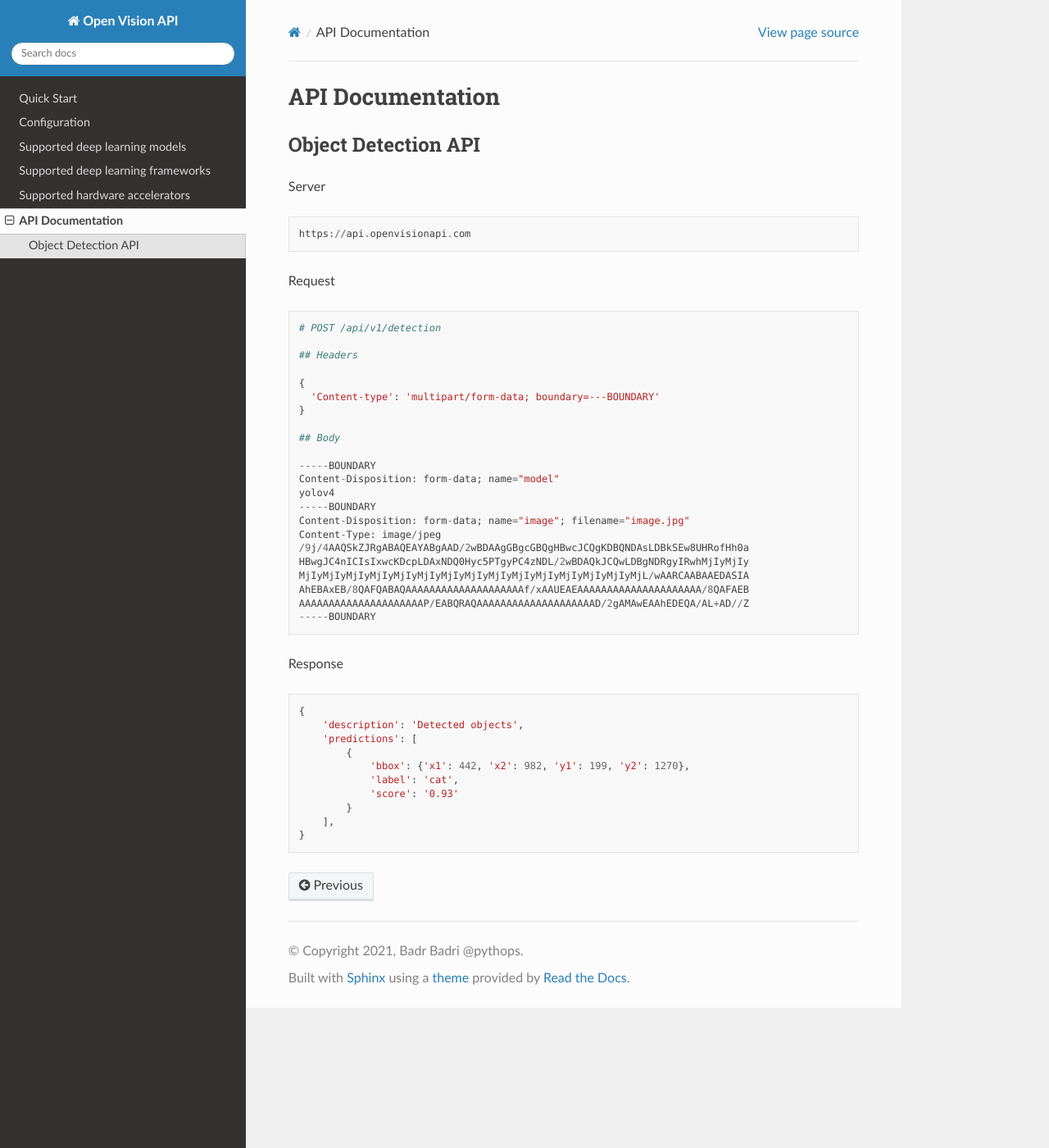
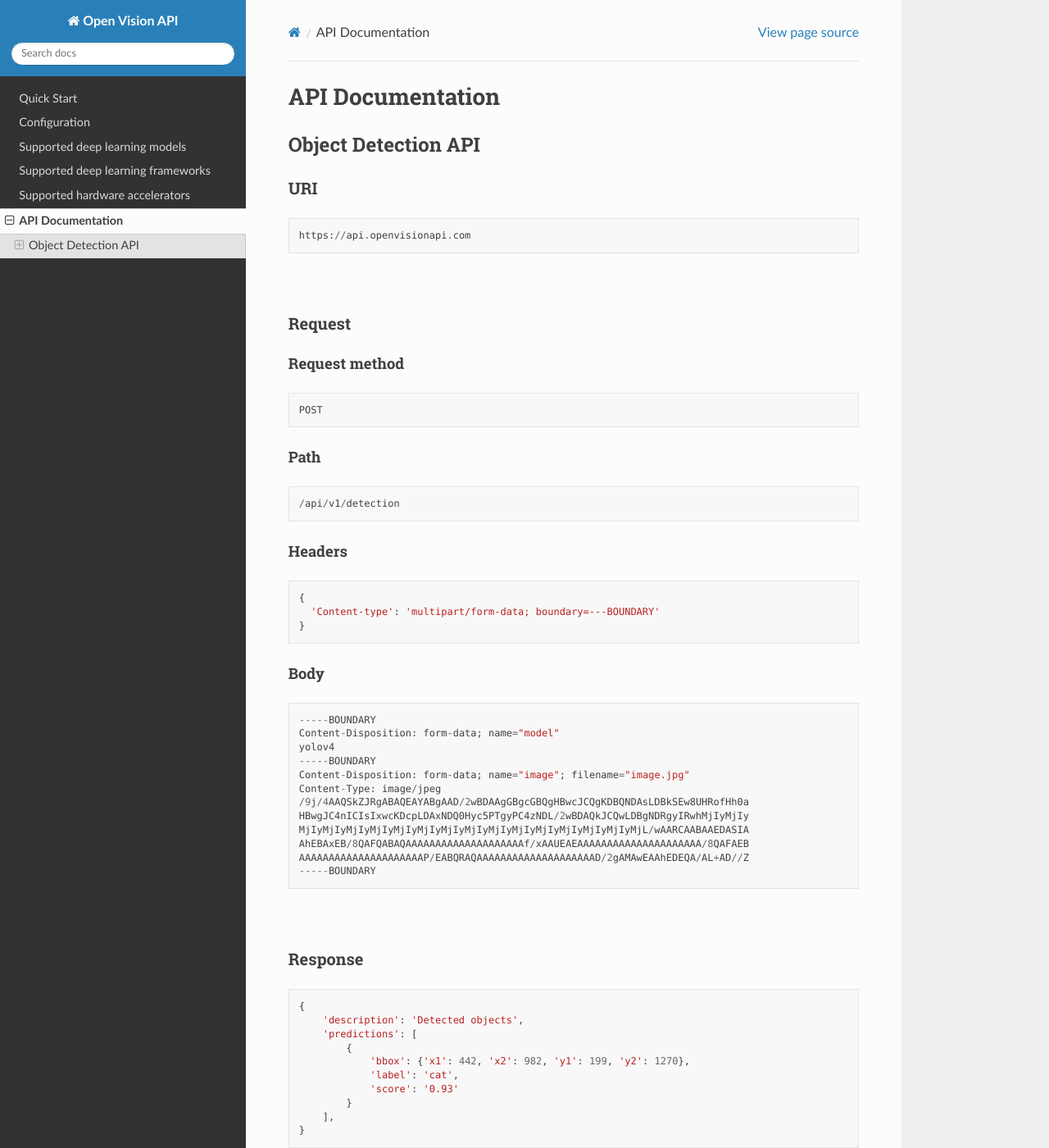
Before and after one commit to openvisionapi/docs, a Sphinx documentation site: the page built from source/api.rst, in a window 1280 px wide and 1400 px high. Shown: the whole window at 82% size. Built offline with Sphinx 7.4.7 and the Read the Docs theme 2.0.0, drawn with Linux system fonts in a browser that asks for light colours; some of the changed text lies outside the part shown.

```diff
--- a/source/api.rst
+++ b/source/api.rst
@@ -5,25 +5,41 @@ API Documentation
 
 Object Detection API
 ====================
-Server
+
+URI
+***
 ::
 
     https://api.openvisionapi.com
 
 
+|
 Request
+*******
 
+Request method
+-------------------
 ::
 
-    # POST /api/v1/detection
+    POST
 
-    ## Headers
+Path
+----
+::
+
+    /api/v1/detection
+
+Headers
+-------
+::
 
     {
       'Content-type': 'multipart/form-data; boundary=---BOUNDARY'
     }
 
-    ## Body
+Body
+----
+::
 
     -----BOUNDARY
     Content-Disposition: form-data; name="model"
@@ -38,8 +54,9 @@ Request
     AAAAAAAAAAAAAAAAAAAAAP/EABQRAQAAAAAAAAAAAAAAAAAAAAD/2gAMAwEAAhEDEQA/AL+AD//Z
     -----BOUNDARY
 
-
+|
 Response
+********
 
 ::
 
```
Also changed, not shown: other parts of source/api.rst (+4 -0 lines).
